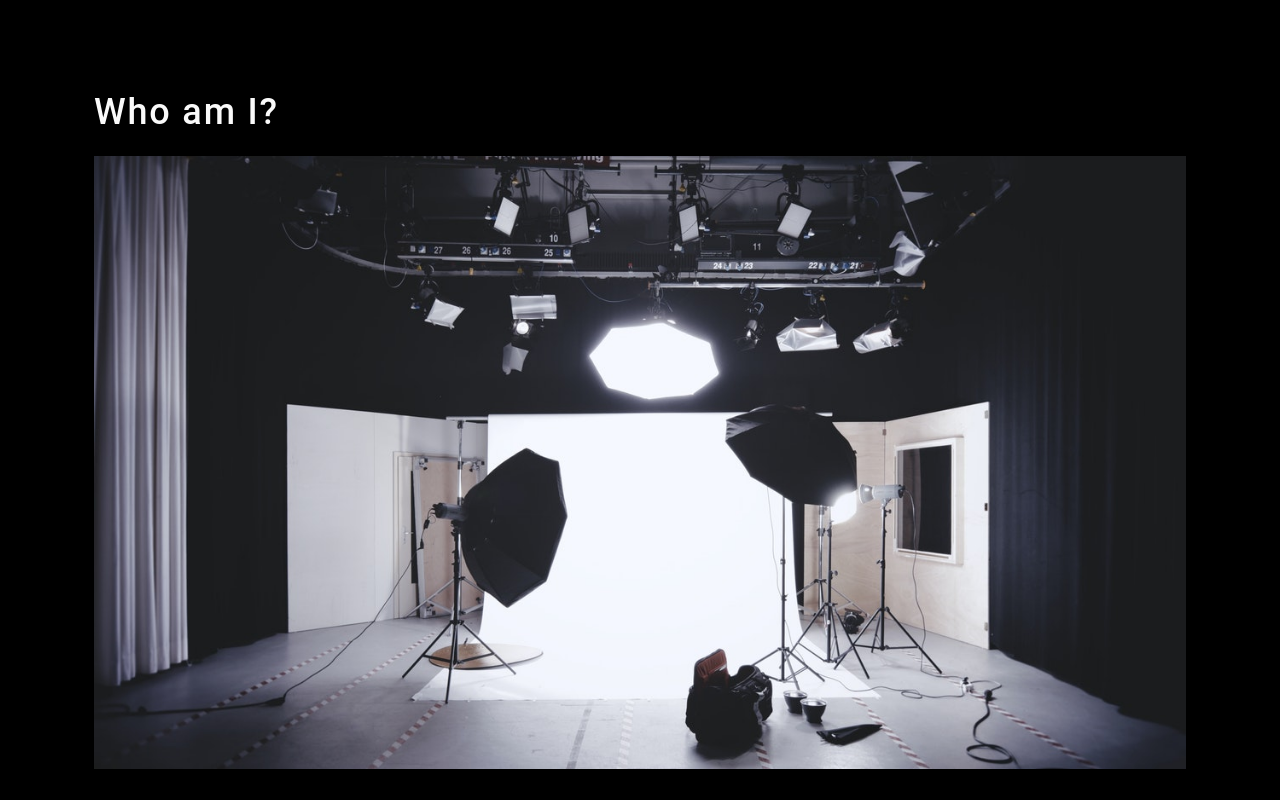
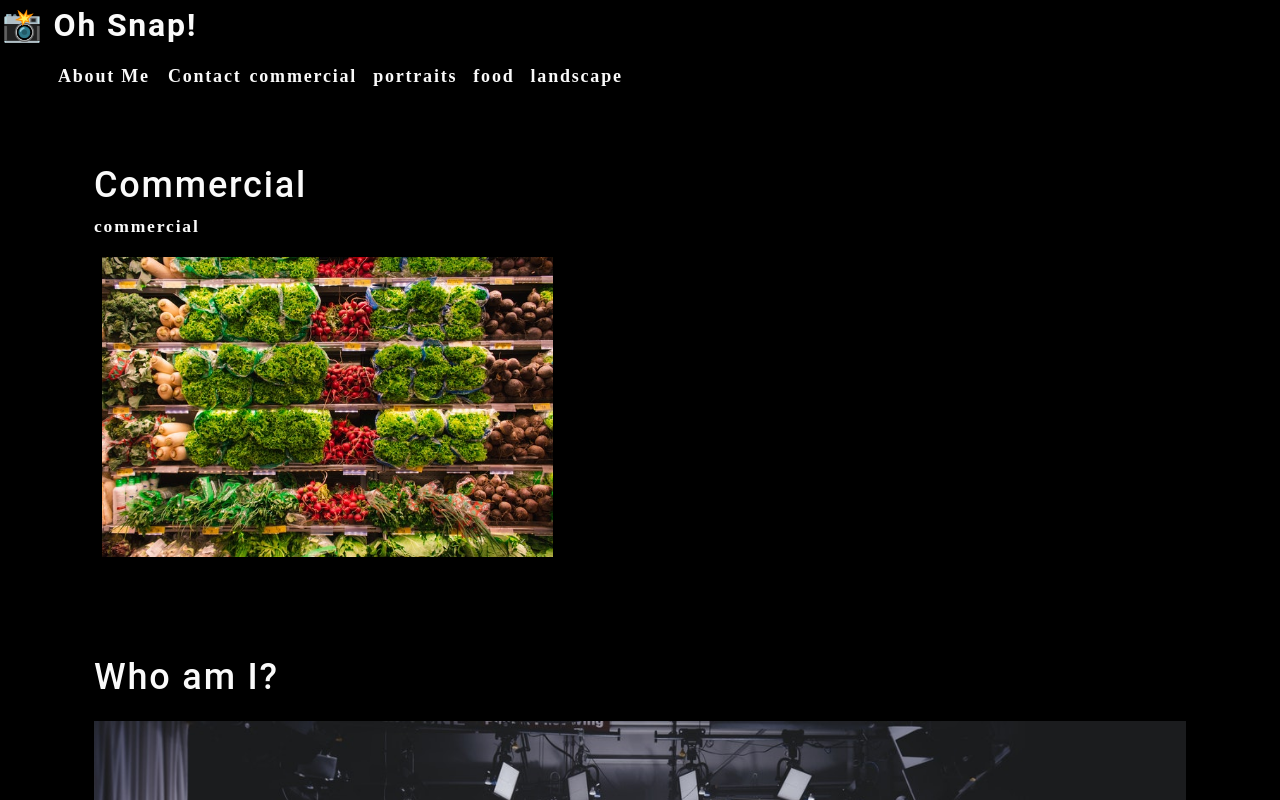
Before and after one commit to itsrheine/photo-port, a React (Create React App) app: page / in a window 1280 px wide. Shown: the top 800 px of the page. Built offline with nearby package versions, Linux system fonts and the light colour scheme.

Commit message:
20.3.3 done

```diff
--- a/src/App.js
+++ b/src/App.js
@@ -1,12 +1,15 @@
 import React from 'react';
 import Nav from './components/Nav';
 import About from './components/About';
+import Gallery from "./components/Gallery";
 
 function App() {
 
   return (
     <div>
+      <Nav></Nav>
       <main>
+        <Gallery></Gallery>
         <About></About>
       </main>
     </div>
--- /dev/null
+++ b/src/components/Gallery/index.js
@@ -0,0 +1,25 @@
+import React from 'react';
+import { capitalizeFirstLetter } from '../../utils/helpers';
+import photo from "../../assets/small/commercial/0.jpg";
+
+function Gallery(props) {
+    const currentCategory = {
+        name: "commercial",
+        description: "Photos of grocery stores, food trucks and other commercial projects"
+    };
+    return (
+        <section>
+            <h1>{capitalizeFirstLetter(currentCategory.name)}</h1>
+            <p>{currentCategory.name}</p>
+            <div>
+                <img
+                src={photo}
+                alt="Commercial Example"
+                className="img-thumbnail mx-1"
+                />
+            </div>
+        </section>
+    );
+}
+
+export default Gallery;
```
Also changed, not shown: 1 other file (tests, documents, lock files or other folders).
